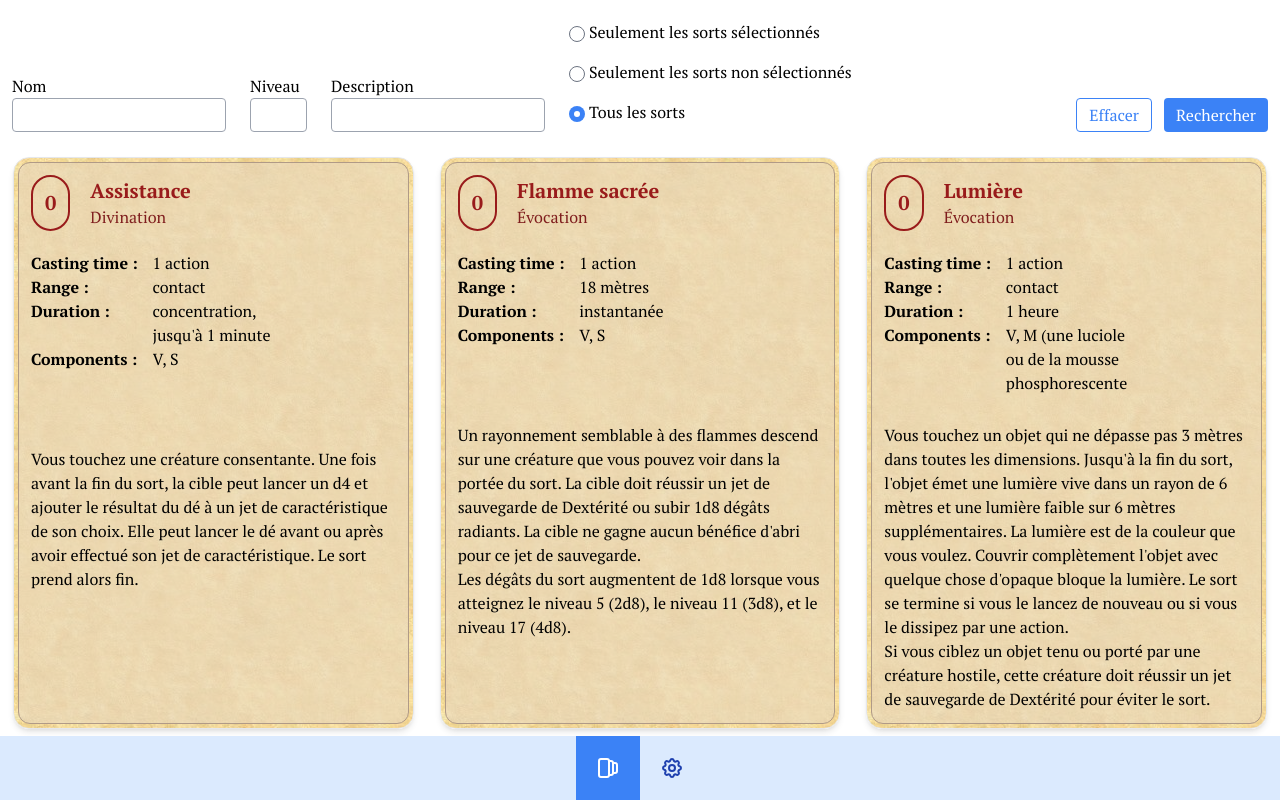
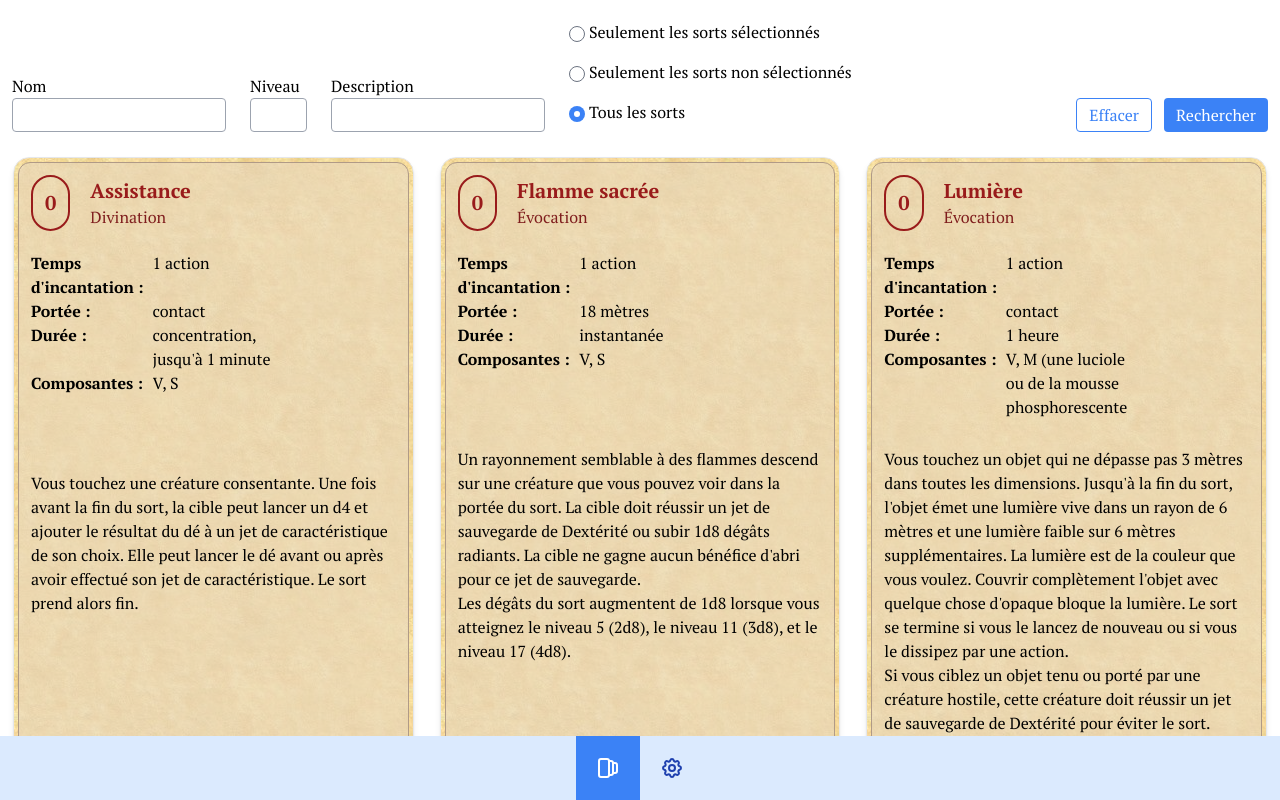
Before and after one commit to QuentinWidlocher/dnd-spell-manager, a Vue app: page / in a window 1280 px wide. Built offline with nearby package versions, Linux system fonts and the light colour scheme.

Commit message:
🌐 Add i18n

```diff
--- a/src/components/SpellCard.vue
+++ b/src/components/SpellCard.vue
@@ -17,25 +17,25 @@
 			<ul class="my-5 w-full lg:w-2/3">
 				<li>
 					<div class="flex">
-						<div class="w-1/2"><strong>Casting time :</strong></div>
+						<div class="w-1/2"><strong>{{t('spellCard.castingTime')}} :</strong></div>
 						<div class="w-1/2">{{ spell.castingTime }}</div>
 					</div>
 				</li>
 				<li>
 					<div class="flex">
-						<div class="w-1/2"><strong>Range :</strong></div>
+						<div class="w-1/2"><strong>{{t('spellCard.range')}} :</strong></div>
 						<div class="w-1/2">{{ spell.range }}</div>
 					</div>
 				</li>
 				<li>
 					<div class="flex">
-						<div class="w-1/2"><strong>Duration :</strong></div>
+						<div class="w-1/2"><strong>{{t('spellCard.duration')}} :</strong></div>
 						<div class="w-1/2">{{ spell.duration }}</div>
 					</div>
 				</li>
 				<li>
 					<div class="flex">
-						<div class="w-1/2"><strong>Components :</strong></div>
+						<div class="w-1/2"><strong>{{t('spellCard.components')}} :</strong></div>
 						<div class="w-1/2 h-20 overflow-y-auto">{{ spell.components }}</div>
 					</div>
 				</li>
@@ -47,7 +47,10 @@
 </template>
 
 <script setup lang="ts">
+import { useAppI18n } from '../i18n';
 import {Spell} from '../types/spell'
+
+const { t } = useAppI18n()
 
 const { spell } = defineProps<{
 	spell: Spell
--- a/src/i18n.ts
+++ b/src/i18n.ts
@@ -16,7 +16,13 @@ export type I18N = {
         all: string
       }
     }
-  }
+  },
+  spellCard: {
+    castingTime: string,
+    range: string,
+    duration: string,
+    components: string
+  },
   settings: {
     lang: string
   }
@@ -37,6 +43,12 @@ const en: I18N = {
       },
     },
   },
+  spellCard: {
+    castingTime: 'Casting time',
+    range: 'Range',
+    duration: 'Duration',
+    components: 'Components'
+  },
   settings: {
     lang: 'Language',
   },
@@ -56,6 +68,12 @@ const fr: I18N = {
         all: 'Tous les sorts',
       },
     },
+  },
+  spellCard: {
+    castingTime: 'Temps d\'incantation',
+    range: 'Portée',
+    duration: 'Durée',
+    components: 'Composantes'
   },
   settings: {
     lang: 'Langage',
```
